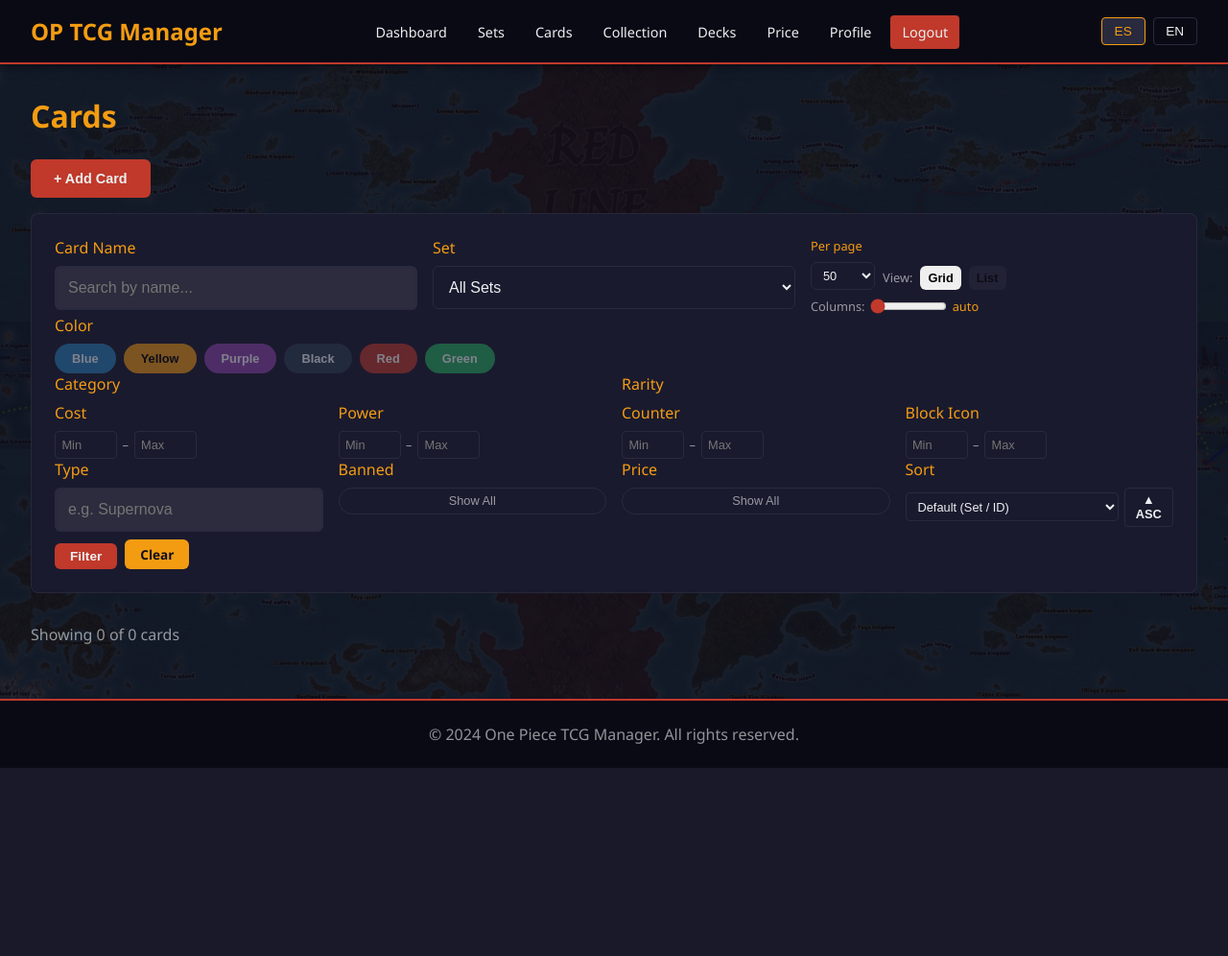
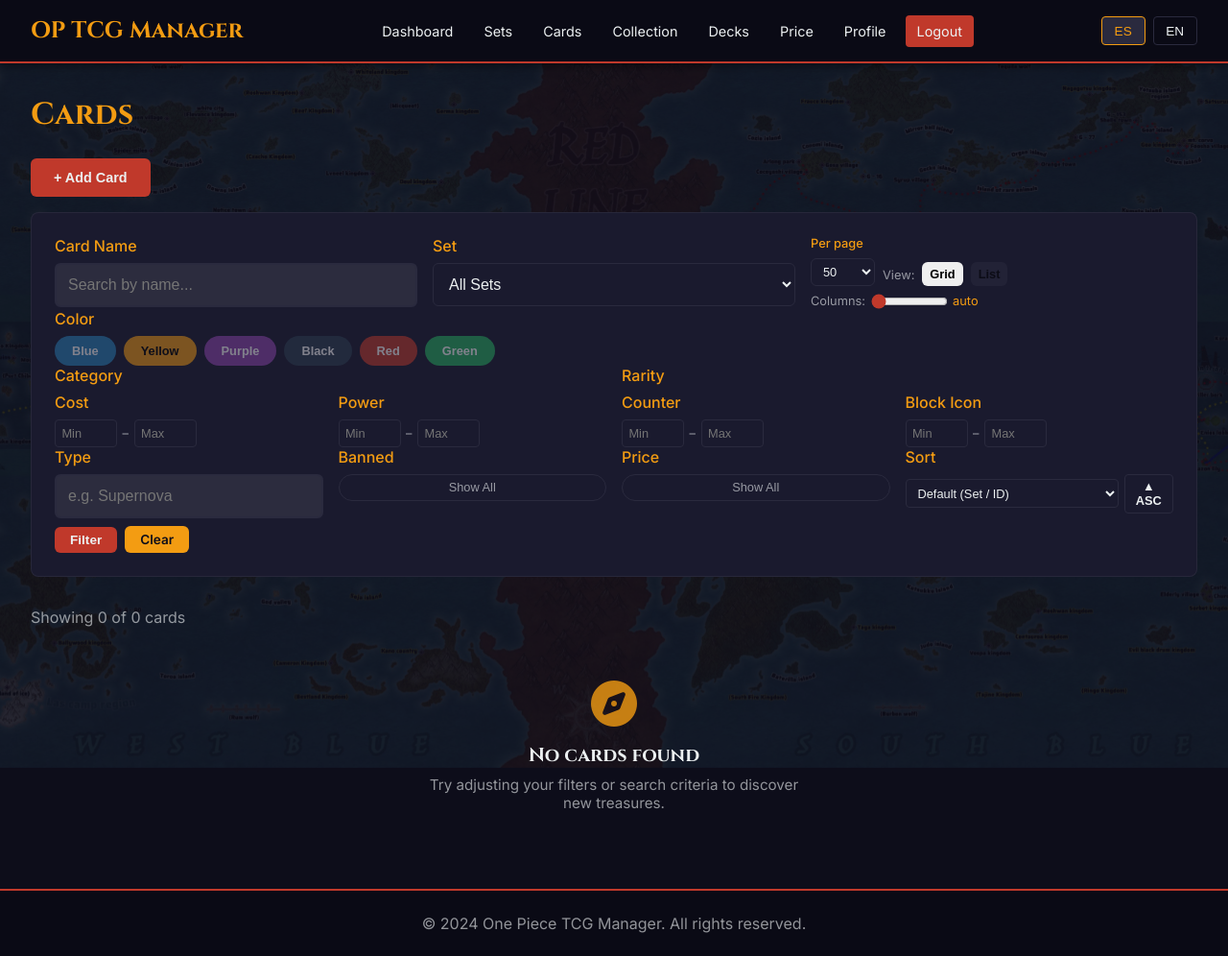
Before and after one commit to racmos/OPAPP, a Flask app: page /onepiecetcg/cards in a window 1280 px wide. Shown: the whole page at 96% size. Before the commit the page ends 800 px from the top, so only its background shows below. Run offline with Flask 3, Linux system fonts and the light colour scheme; the visitor is signed in with stand-in values (Sample User, id 1).

Commit message:
feat(ui): add distinctive fonts and illustrated empty states
Fonts:
- Load Cinzel (headers/logo) and Inter (body) from Google Fonts
- Replace generic Segoe UI with Inter for body text
- Apply Cinzel to h1, h2, h3, and .logo elements

Empty States:
- Add reusable .empty-state CSS component with icon, title, description
- Collection: treasure chest icon + Your collection is empty
- Decks: ship icon + No decks yet
- Cards: compass icon + No cards found
- Sets: map icon + No sets found

Refs: AESTH-1, AESTH-3

```diff
--- a/app/static/css/style.css
+++ b/app/static/css/style.css
@@ -27,12 +27,17 @@
 }
 
 body {
-    font-family: 'Segoe UI', Tahoma, Geneva, Verdana, sans-serif;
+    font-family: 'Inter', 'Segoe UI', Tahoma, Geneva, Verdana, sans-serif;
     background-color: var(--bg-dark);
     color: var(--text);
     min-height: 100vh;
     display: flex;
     flex-direction: column;
+}
+
+h1, h2, h3, .logo {
+    font-family: 'Cinzel', serif;
+    font-weight: 700;
 }
 
 /* Background image */
@@ -695,3 +700,32 @@ tbody tr:hover {
         font-size: 5rem;
     }
 }
+
+/* ============================================================
+   Empty States
+   ============================================================ */
+.empty-state {
+    text-align: center;
+    padding: 3rem 2rem;
+    color: var(--text-muted);
+}
+
+.empty-state i {
+    font-size: 3rem;
+    color: var(--gold);
+    margin-bottom: 1rem;
+    opacity: 0.8;
+}
+
+.empty-state h3 {
+    font-family: 'Cinzel', serif;
+    font-size: 1.25rem;
+    color: var(--text);
+    margin-bottom: 0.5rem;
+}
+
+.empty-state p {
+    font-size: 0.95rem;
+    max-width: 400px;
+    margin: 0 auto;
+}
--- a/app/templates/base.html
+++ b/app/templates/base.html
@@ -5,6 +5,9 @@
     <meta charset="UTF-8">
     <meta name="viewport" content="width=device-width, initial-scale=1.0">
     <title>{% block title %}OP TCG Manager{% endblock %}</title>
+    <link rel="preconnect" href="https://fonts.googleapis.com">
+    <link rel="preconnect" href="https://fonts.gstatic.com" crossorigin>
+    <link href="https://fonts.googleapis.com/css2?family=Cinzel:wght@400;700&family=Inter:wght@300;400;500;600;700&display=swap" rel="stylesheet">
     <link rel="stylesheet" href="/onepiecetcg/static/css/style.css">
     <link rel="stylesheet" href="https://cdnjs.cloudflare.com/ajax/libs/font-awesome/6.5.1/css/all.min.css">
     {% block extra_css %}{% endblock %}
--- a/app/templates/cards.html
+++ b/app/templates/cards.html
@@ -540,6 +540,7 @@
 </div>
 {% endif %}
 
+{% if cards %}
 <!-- Card Grid -->
 <div class="card-grid" id="cardGridView" style="{% if view == 'list' %}display:none;{% endif %}">
     {% for card in cards %}
@@ -632,6 +633,13 @@
         </tbody>
     </table>
 </div>
+{% else %}
+<div class="empty-state">
+    <i class="fa-solid fa-compass"></i>
+    <h3>No cards found</h3>
+    <p>Try adjusting your filters or search criteria to discover new treasures.</p>
+</div>
+{% endif %}
 
 <!-- BOTTOM Pagination -->
 {% if pagination.pages > 1 %}
--- a/app/templates/deck.html
+++ b/app/templates/deck.html
@@ -64,8 +64,10 @@
     </a>
     {% endfor %}
     {% else %}
-    <div class="card" style="text-align: center; grid-column: 1 / -1; padding: 3rem; color: var(--text-muted);">
-        <p>No decks yet. Create your first deck!</p>
+    <div class="card empty-state" style="grid-column: 1 / -1;">
+        <i class="fa-solid fa-ship"></i>
+        <h3>No decks yet</h3>
+        <p>Create your first deck and set sail for victory!</p>
     </div>
     {% endif %}
 </div>
```
Also changed, not shown: app/templates/collection.html (+6 -2 lines), app/templates/sets.html (+6 -2 lines).
